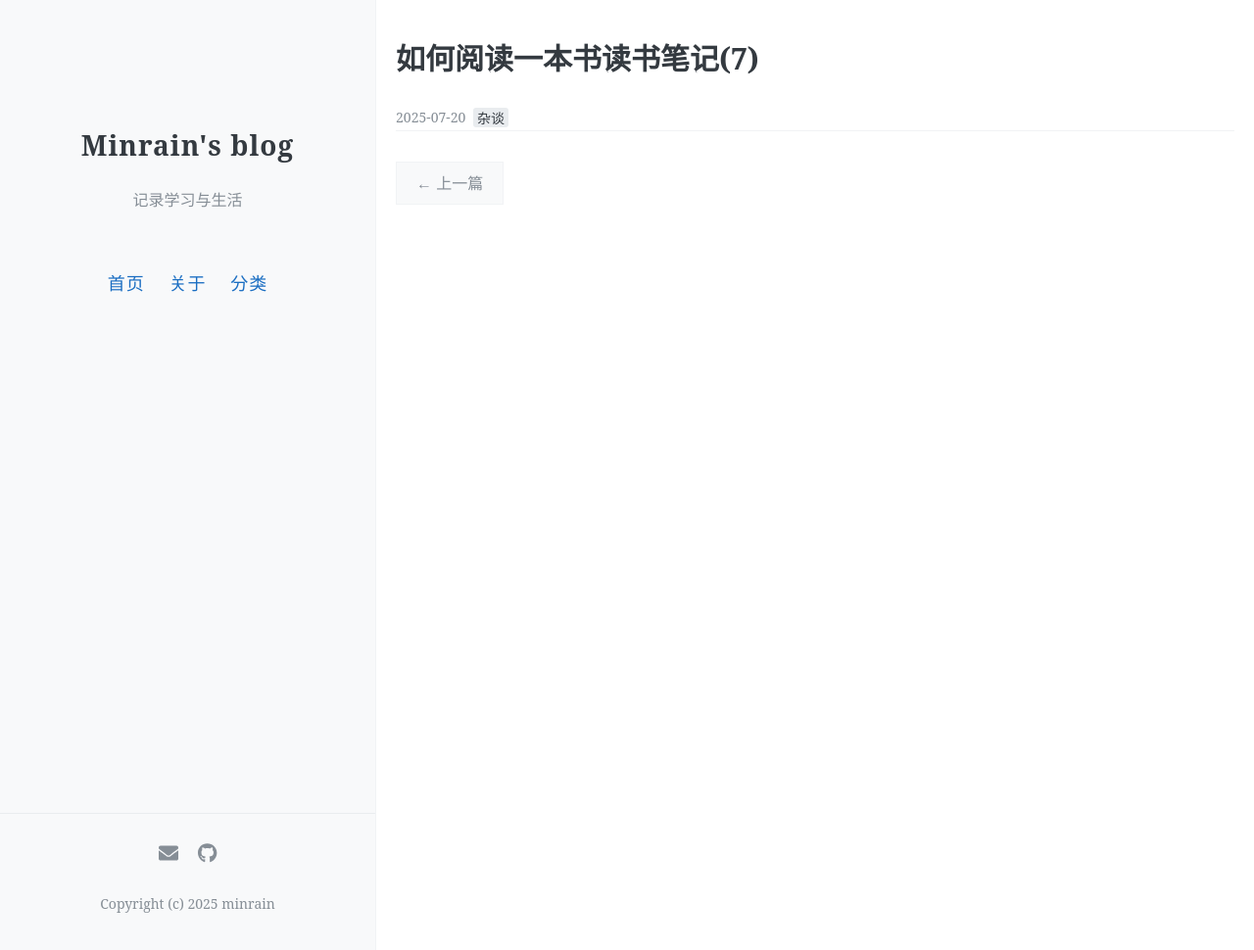
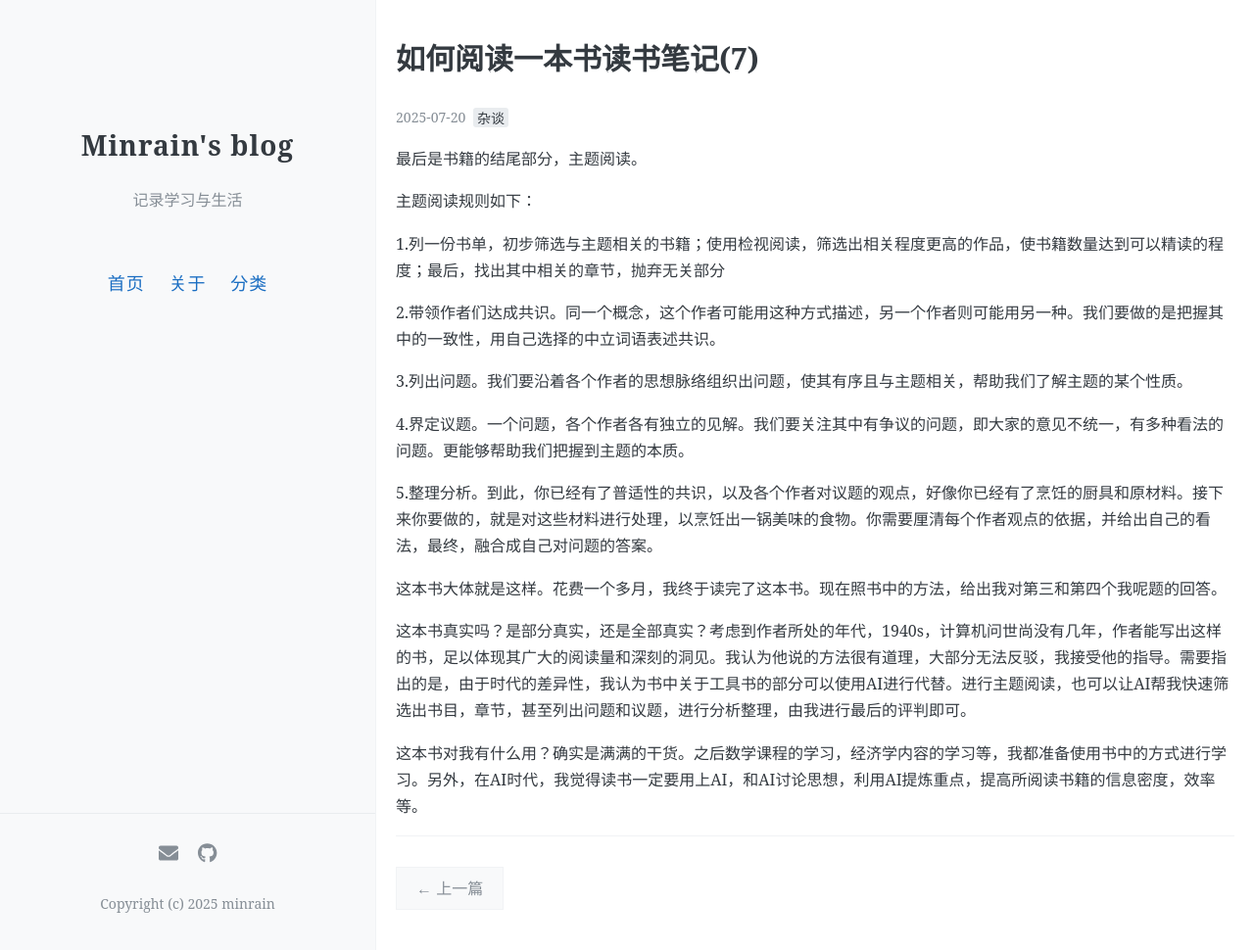
Before and after one commit to 7kmRunner/7kmRunner.github.io, a Jekyll site: the page built from _posts/2025-7-20-如何阅读一本书读书笔记(7).md, in a window 1280 px wide and 970 px high. Shown: the whole window at 98% size. Built offline with Jekyll 4.4.1, drawn with Linux system fonts in a browser that asks for light colours.

Commit message:
Update 2025-7-20-如何阅读一本书读书笔记(7).md

```diff
--- a/_posts/2025-7-20-如何阅读一本书读书笔记(7).md
+++ b/_posts/2025-7-20-如何阅读一本书读书笔记(7).md
@@ -6,3 +6,22 @@ tags: [杂谈]
 comments: true
 author: Minrain
 ---
+最后是书籍的结尾部分，主题阅读。
+
+主题阅读规则如下：
+
+1.列一份书单，初步筛选与主题相关的书籍；使用检视阅读，筛选出相关程度更高的作品，使书籍数量达到可以精读的程度；最后，找出其中相关的章节，抛弃无关部分
+
+2.带领作者们达成共识。同一个概念，这个作者可能用这种方式描述，另一个作者则可能用另一种。我们要做的是把握其中的一致性，用自己选择的中立词语表述共识。
+
+3.列出问题。我们要沿着各个作者的思想脉络组织出问题，使其有序且与主题相关，帮助我们了解主题的某个性质。
+
+4.界定议题。一个问题，各个作者各有独立的见解。我们要关注其中有争议的问题，即大家的意见不统一，有多种看法的问题。更能够帮助我们把握到主题的本质。
+
+5.整理分析。到此，你已经有了普适性的共识，以及各个作者对议题的观点，好像你已经有了烹饪的厨具和原材料。接下来你要做的，就是对这些材料进行处理，以烹饪出一锅美味的食物。你需要厘清每个作者观点的依据，并给出自己的看法，最终，融合成自己对问题的答案。
+
+这本书大体就是这样。花费一个多月，我终于读完了这本书。现在照书中的方法，给出我对第三和第四个我呢题的回答。
+
+这本书真实吗？是部分真实，还是全部真实？考虑到作者所处的年代，1940s，计算机问世尚没有几年，作者能写出这样的书，足以体现其广大的阅读量和深刻的洞见。我认为他说的方法很有道理，大部分无法反驳，我接受他的指导。需要指出的是，由于时代的差异性，我认为书中关于工具书的部分可以使用AI进行代替。进行主题阅读，也可以让AI帮我快速筛选出书目，章节，甚至列出问题和议题，进行分析整理，由我进行最后的评判即可。
+
+这本书对我有什么用？确实是满满的干货。之后数学课程的学习，经济学内容的学习等，我都准备使用书中的方式进行学习。另外，在AI时代，我觉得读书一定要用上AI，和AI讨论思想，利用AI提炼重点，提高所阅读书籍的信息密度，效率等。
```
